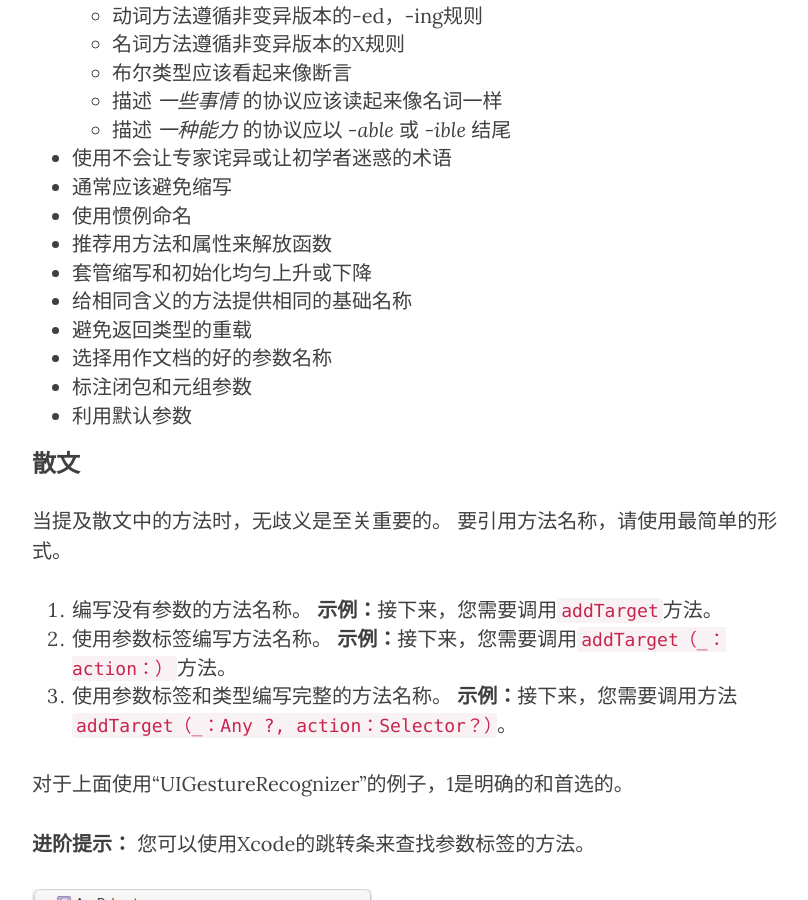
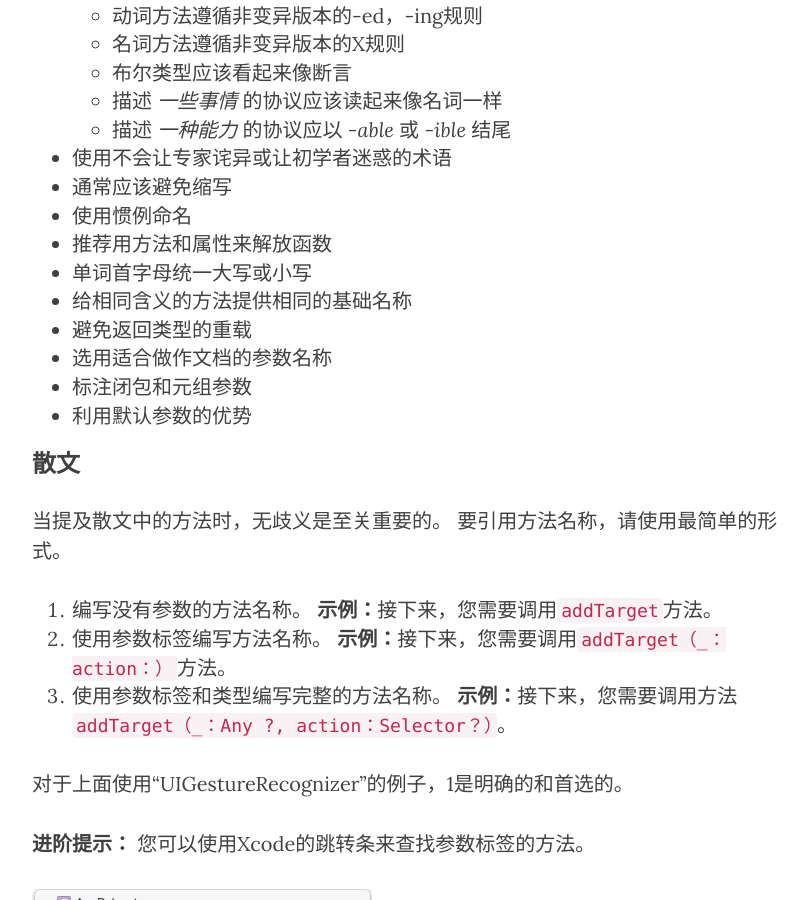
Before and after one commit to DavidHu0921/davidhu0921.github.io, a Jekyll site: the page built from _posts/2017-04-20-Swift代码风格指南.md, in a window 1280 px wide and 900 px high, scrolled down 2658 px. Shown: the whole window, without its empty margins (233-1041 px from the left). Built offline with Jekyll 4.4.1, drawn with Linux system fonts in a browser that asks for light colours; nearby versions of some CDN libraries.

Commit message:
update blog

```diff
--- a/_posts/2017-04-20-Swift代码风格指南.md
+++ b/_posts/2017-04-20-Swift代码风格指南.md
@@ -86,12 +86,12 @@ categories: iOS学习笔记
 - 通常应该避免缩写
 - 使用惯例命名
 - 推荐用方法和属性来解放函数
-- 套管缩写和初始化均匀上升或下降
+- 单词首字母统一大写或小写
 - 给相同含义的方法提供相同的基础名称
 - 避免返回类型的重载
-- 选择用作文档的好的参数名称
+- 选用适合做作文档的参数名称
 - 标注闭包和元组参数
-- 利用默认参数
+- 利用默认参数的优势
 
 ### 散文
 
```
